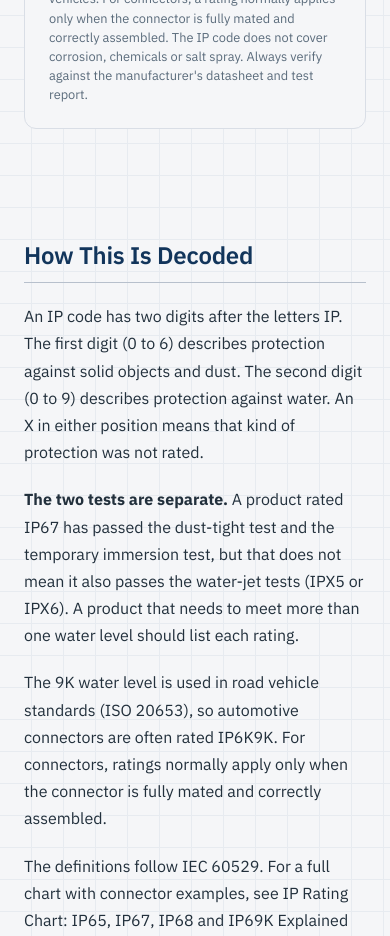
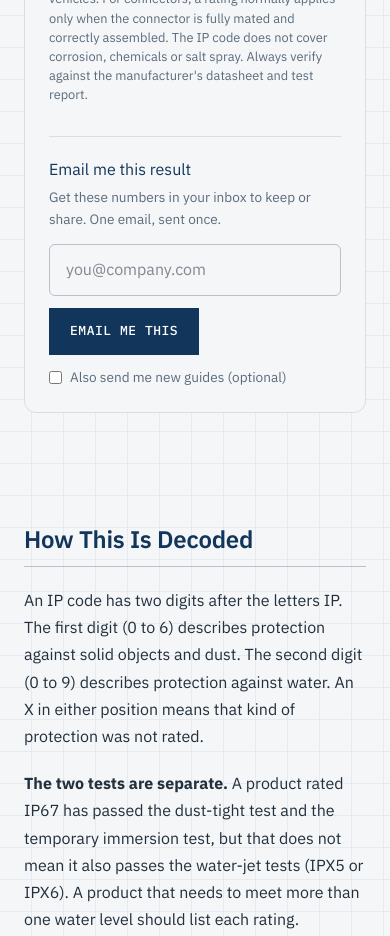
Before and after one commit to lemos72/connectorselection-frontend, a Next.js app: page /tools/ip-code-decoder in a window 390 px wide. Shown: the part 1200-2136 px from the top of the page. Built offline with nearby package versions, Linux system fonts and the light colour scheme; no server answers.

Commit message:
Add email-me-this-result box to four tools

```diff
--- a/app/globals.css
+++ b/app/globals.css
@@ -2632,3 +2632,72 @@ button:focus-visible {
   overflow: hidden;
   text-overflow: ellipsis;
 }
+
+/* ==========================================================================
+   Tool pages: "Email me this result" box (2026-10-29)
+   ========================================================================== */
+.cs-calc-email {
+  grid-column: 1 / -1;
+  border-top: 1px solid var(--line, #d9dee6);
+  padding-top: 1.25rem;
+  margin-top: 0.5rem;
+}
+
+.cs-calc-email h4 {
+  margin: 0 0 0.25rem;
+  font-size: 1rem;
+  color: var(--blueprint, #12355b);
+}
+
+.cs-calc-email p {
+  margin: 0 0 0.85rem;
+  font-size: 0.85rem;
+  color: var(--muted, #5a6b7d);
+}
+
+.cs-calc-email-form {
+  display: flex;
+  flex-wrap: wrap;
+  gap: 0.75rem;
+  align-items: center;
+}
+
+.cs-calc-email-check {
+  flex-basis: 100%;
+  display: flex;
+  align-items: center;
+  gap: 0.5rem;
+  font-size: 0.85rem;
+  color: var(--muted, #5a6b7d);
+  cursor: pointer;
+}
+
+.cs-calc-email-check input {
+  accent-color: var(--blueprint, #12355b);
+}
+
+.cs-calc-email-success p {
+  margin-bottom: 0.5rem;
+}
+
+.cs-calc-email-again {
+  background: none;
+  border: none;
+  padding: 0;
+  font-size: 0.85rem;
+  font-weight: 600;
+  color: var(--blueprint, #12355b);
+  text-decoration: underline;
+  cursor: pointer;
+}
+
+.cs-calc-email .cs-form-error {
+  margin-top: 0.75rem;
+}
+
+@media (max-width: 500px) {
+  .cs-calc-email-form .cs-newsletter-input {
+    min-width: 0;
+    width: 100%;
+  }
+}
--- /dev/null
+++ b/components/EmailResultBox.jsx
@@ -0,0 +1,141 @@
+'use client';
+
+import { useState } from 'react';
+import { STRAPI_URL } from '../lib/strapi';
+
+const API_PATH = '/api/result-requests';
+const MAX_TEXT = 1500;
+
+// "Email me this result" box for the tool pages. Same pattern as
+// NewsletterSignup: the browser only posts a request into Strapi; a script on
+// the server sends the email later, so no email key is ever exposed here.
+export default function EmailResultBox({ tool, toolName, summary }) {
+  const [email, setEmail] = useState('');
+  const [subscribe, setSubscribe] = useState(false);
+  // Honeypot field, same pattern as NewsletterSignup — real users never see it.
+  const [trap, setTrap] = useState('');
+  const [status, setStatus] = useState('idle'); // idle | submitting | success | error
+
+  if (!summary) return null;
+
+  async function handleSubmit(e) {
+    e.preventDefault();
+
+    if (trap) {
+      setStatus('success');
+      return;
+    }
+
+    setStatus('submitting');
+
+    try {
+      const res = await fetch(`${STRAPI_URL}${API_PATH}`, {
+        method: 'POST',
+        headers: { 'Content-Type': 'application/json' },
+        body: JSON.stringify({
+          data: {
+            email,
+            tool,
+            result_text: summary.slice(0, MAX_TEXT),
+            subscribe,
+            sent: false,
+            attempts: 0,
+          },
+        }),
+      });
+
+      if (!res.ok) throw new Error(`Request failed: ${res.status}`);
+
+      setStatus('success');
+    } catch (err) {
+      console.error('Email result request failed:', err);
+      setStatus('error');
+    }
+  }
+
+  if (status === 'success') {
+    return (
+      <div className="cs-calc-email cs-calc-email-success">
+        <h4>Result on its way</h4>
+        <p>
+          We&apos;ll email your {toolName} result to {email || 'you'} within a
+          few minutes. If it doesn&apos;t arrive, check your spam folder.
+        </p>
+        <button
+          type="button"
+          className="cs-calc-email-again"
+          onClick={() => {
+            setStatus('idle');
+            setEmail('');
+            setSubscribe(false);
+          }}
+        >
+          Email a different result
+        </button>
+      </div>
+    );
+  }
+
+  return (
+    <div className="cs-calc-email">
+      <h4>Email me this result</h4>
+      <p>
+        Get these numbers in your inbox to keep or share. One email, sent
+        once.
+      </p>
+      <form className="cs-calc-email-form" onSubmit={handleSubmit}>
+        <div
+          aria-hidden="true"
+          style={{
+            position: 'absolute',
+            left: '-9999px',
+            width: '1px',
+            height: '1px',
+            overflow: 'hidden',
+          }}
+        >
+          <label htmlFor={`cs_verify_result_${tool}`}>Leave this field empty</label>
+          <input
+            type="text"
+            id={`cs_verify_result_${tool}`}
+            name="cs_verify_field"
+            value={trap}
+            onChange={(e) => setTrap(e.target.value)}
+            tabIndex={-1}
+            autoComplete="new-password"
+          />
+        </div>
+
+        <input
+          type="email"
+          name="email"
+          placeholder="you@company.com"
+          required
+          aria-label="Your email address"
+          value={email}
+          onChange={(e) => setEmail(e.target.value)}
+          className="cs-newsletter-input"
+        />
+        <button type="submit" className="cs-btn" disabled={status === 'submitting'}>
+          {status === 'submitting' ? 'Sending...' : 'Email me this'}
+        </button>
+
+        <label className="cs-calc-email-check">
+          <input
+            type="checkbox"
+            checked={subscribe}
+            onChange={(e) => setSubscribe(e.target.checked)}
+          />
+          Also send me new guides (optional)
+        </label>
+      </form>
+
+      {status === 'error' && (
+        <div className="cs-form-error">
+          Something went wrong. Please try again, or email us at{' '}
+          <a href="mailto:lemos@connectorselection.com">lemos@connectorselection.com</a>.
+        </div>
+      )}
+    </div>
+  );
+}
--- a/components/InsertionLossBudgetCalculator.jsx
+++ b/components/InsertionLossBudgetCalculator.jsx
@@ -1,6 +1,7 @@
 'use client';
 
 import { useState } from 'react';
+import EmailResultBox from './EmailResultBox';
 import { calculateLossBudget } from '../lib/insertionLoss';
 
 const STATUS_LABELS = {
@@ -29,6 +30,19 @@ export default function InsertionLossBudgetCalculator() {
     cableLossPerM,
     otherLossDb,
   });
+
+  const summary = result
+    ? [
+        `Loss budget: ${budgetDb} dB`,
+        `Total channel loss: ${result.total} dB`,
+        `Margin: ${result.margin} dB (${STATUS_LABELS[result.statusLevel].label})`,
+        `PCB traces: ${result.trace} dB (${traceLengthIn || 0} in at ${traceLossPerIn || 0} dB/in)`,
+        `Connectors: ${result.connectors} dB (${connectorCount || 0} at ${connectorLossDb || 0} dB)`,
+        `Cable: ${result.cable} dB (${cableLengthM || 0} m at ${cableLossPerM || 0} dB/m)`,
+        `Other: ${result.other} dB`,
+        'Simple addition of the values entered; verify against your interface specification.',
+      ].join('\n')
+    : '';
 
   return (
     <div className="cs-calculator">
@@ -184,6 +198,7 @@ export default function InsertionLossBudgetCalculator() {
         against your interface specification and your connector and cable
         manufacturers&apos; data.
       </p>
+      <EmailResultBox tool="insertion-loss-budget-calculator" toolName="Insertion Loss Budget Calculator" summary={summary} />
     </div>
   );
 }
--- a/components/IpCodeDecoder.jsx
+++ b/components/IpCodeDecoder.jsx
@@ -1,6 +1,7 @@
 'use client';
 
 import { useState } from 'react';
+import EmailResultBox from './EmailResultBox';
 import { SOLID_OPTIONS, LIQUID_OPTIONS, decodeIpCode } from '../lib/ipCode';
 
 export default function IpCodeDecoder() {
@@ -8,6 +9,15 @@ export default function IpCodeDecoder() {
   const [liquid, setLiquid] = useState('7');
 
   const result = decodeIpCode({ solid, liquid });
+
+  const summary = result
+    ? [
+        `IP code: ${result.code}`,
+        `Solid particles: ${result.solidText}`,
+        `Water: ${result.liquidText}`,
+        result.note ? `Check: ${result.note}` : '',
+      ].filter(Boolean).join('\n')
+    : '';
 
   return (
     <div className="cs-calculator">
@@ -67,6 +77,7 @@ export default function IpCodeDecoder() {
         The IP code does not cover corrosion, chemicals or salt spray. Always
         verify against the manufacturer&apos;s datasheet and test report.
       </p>
+      <EmailResultBox tool="ip-code-decoder" toolName="IP Code Decoder" summary={summary} />
     </div>
   );
 }
--- a/components/PcieBandwidthCalculator.jsx
+++ b/components/PcieBandwidthCalculator.jsx
@@ -1,6 +1,7 @@
 'use client';
 
 import { useState } from 'react';
+import EmailResultBox from './EmailResultBox';
 import { PCIE_GENERATIONS, LANE_OPTIONS, calculatePcieBandwidth } from '../lib/pcieBandwidth';
 
 export default function PcieBandwidthCalculator() {
@@ -13,6 +14,19 @@ export default function PcieBandwidthCalculator() {
     lanes,
     targetGBps: parseFloat(target),
   });
+
+  const genLabel = (PCIE_GENERATIONS.find((g) => String(g.value) === String(generation)) || {}).label || `Gen ${generation}`;
+  const summary = result
+    ? [
+        `PCIe link: ${genLabel}, x${lanes}`,
+        `Bandwidth per direction: ${result.perDirection} GB/s`,
+        `Both directions combined: ${result.bothDirections} GB/s`,
+        `Raw rate per lane: ${result.rawRate}`,
+        `Line encoding: ${result.encoding}`,
+        result.lanesNeeded ? `Lanes needed for ${target} GB/s: ${result.lanesNeeded}` : '',
+        'Theoretical link bandwidth after line encoding, before protocol overhead.',
+      ].filter(Boolean).join('\n')
+    : '';
 
   return (
     <div className="cs-calculator">
@@ -89,6 +103,7 @@ export default function PcieBandwidthCalculator() {
         general planning purposes — always verify against the PCI-SIG
         specification and your device and connector manufacturers&apos; data.
       </p>
+      <EmailResultBox tool="pcie-bandwidth-calculator" toolName="PCIe Bandwidth Calculator" summary={summary} />
     </div>
   );
 }
--- a/components/VoltageDropCalculator.jsx
+++ b/components/VoltageDropCalculator.jsx
@@ -1,6 +1,7 @@
 'use client';
 
 import { useState } from 'react';
+import EmailResultBox from './EmailResultBox';
 import { AWG_OPTIONS, calculateVoltageDrop } from '../lib/wireGauge';
 
 const STATUS_LABELS = {
@@ -25,6 +26,16 @@ export default function VoltageDropCalculator() {
     systemVoltage: parseFloat(systemVoltage),
     roundTrip,
   });
+
+  const summary = result
+    ? [
+        `Voltage drop: ${result.voltageDrop} V (${result.percentDrop}%)`,
+        `Voltage at load: ${result.loadVoltage} V`,
+        `Status: ${STATUS_LABELS[result.statusLevel].label}`,
+        `Inputs: ${awg} AWG copper, ${currentAmps} A, ${length} ${lengthUnit === 'feet' ? 'ft' : 'm'} one-way, ${systemVoltage} V system, ${roundTrip ? 'round-trip' : 'one-way'} circuit`,
+        'DC copper estimate; verify against your wire and connector manufacturer data.',
+      ].join('\n')
+    : '';
 
   return (
     <div className="cs-calculator">
@@ -132,6 +143,7 @@ export default function VoltageDropCalculator() {
         verify against your specific application&apos;s standards and your
         wire/connector manufacturer&apos;s specifications.
       </p>
+      <EmailResultBox tool="voltage-drop-calculator" toolName="Voltage Drop Calculator" summary={summary} />
     </div>
   );
 }
```
